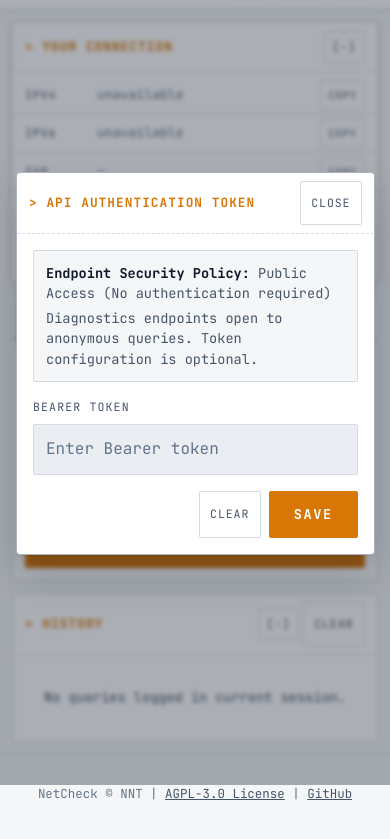
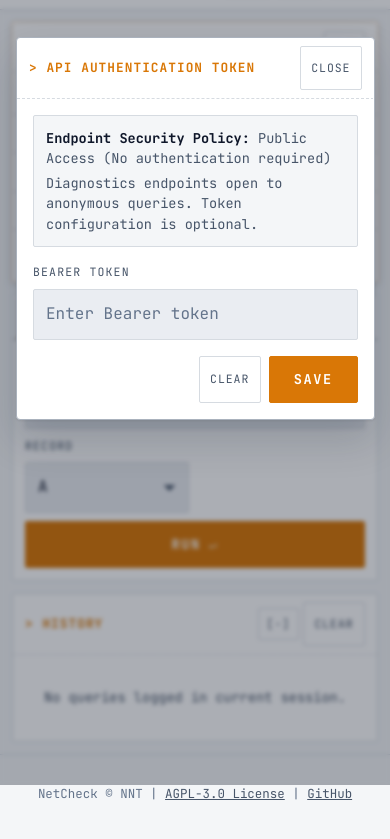
Before and after one commit to sudo-Penguin-Lalala/netcheck, a plain HTML site: page frontend/index.html in a window 390 px wide. Both pictures are taken after a click on the button 248 px from the left and 34 px from the top of the page. Shown: the part 59-898 px from the top of the page. Drawn offline with Linux system fonts and the light colour scheme; no server answers.

Commit message:
style: position dialogs at optical center
Set margin-block-start: min(15vh, 6rem) to prevent mobile keyboard occlusion and improve optical balance.

```diff
--- a/frontend/index.html
+++ b/frontend/index.html
@@ -10,7 +10,7 @@
 <title>NetCheck</title>
 <link rel="preload" href="/fonts/jetbrains-mono-latin.woff2" as="font" type="font/woff2" crossorigin>
 <link rel="icon" type="image/svg+xml" href="/favicon.svg">
-<link rel="stylesheet" href="/style.css?v=16">
+<link rel="stylesheet" href="/style.css?v=17">
 <script src="/init.js?v=3"></script>
 </head>
 <body class="preload">
--- a/frontend/style.css
+++ b/frontend/style.css
@@ -1171,6 +1171,12 @@ dialog {
   border-radius: var(--radius-lg);
   max-inline-size: min(28rem, 92vw);
   inline-size: 100%;
+  max-block-size: calc(100vh - min(15vh, 6rem) - var(--space-4));
+  max-block-size: calc(100dvh - min(15vh, 6rem) - var(--space-4));
+  margin-block-start: min(15vh, 6rem);
+  margin-block-end: auto;
+  margin-inline: auto;
+  overflow-y: auto;
   box-shadow: var(--specular-bevel), var(--shadow-modal);
   overscroll-behavior: contain;
   opacity: 0;
```
